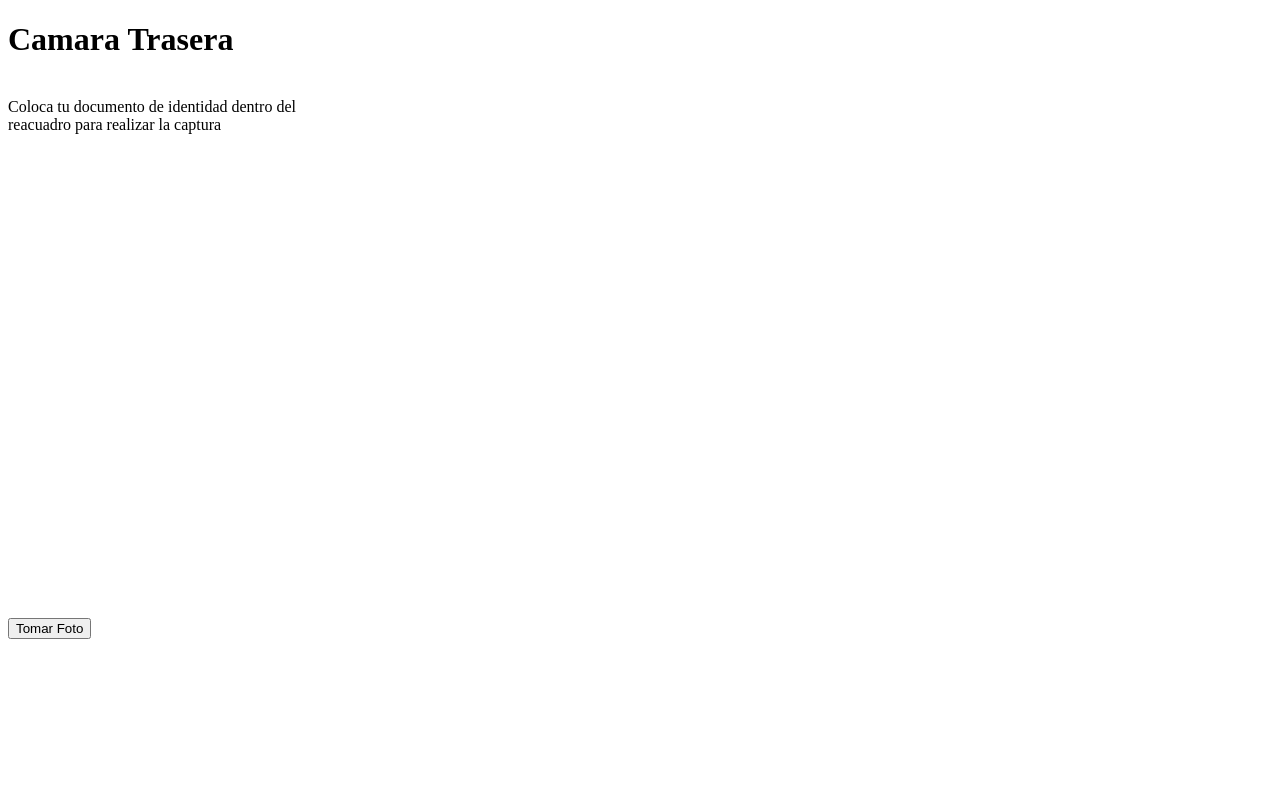
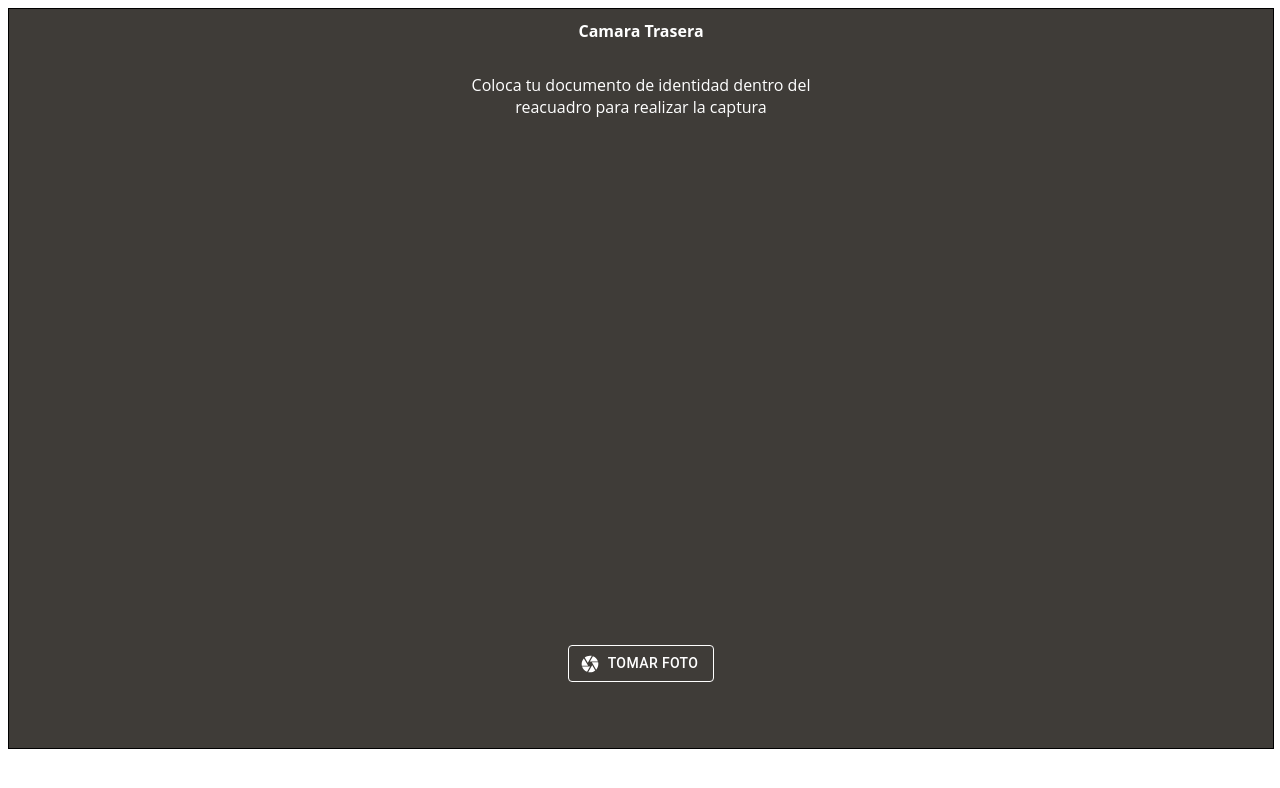
Before and after one commit to AngelArmandoSaldivar/capture-selfie, a React (Create React App) app: page / in a window 1280 px wide. Shown: the top 788 px of the page. Built offline with nearby package versions, Linux system fonts and the light colour scheme; no server answers.

Commit message:
Correción de cambio camara

```diff
--- a/src/App.js
+++ b/src/App.js
@@ -10,6 +10,14 @@ import CardHeader from '@mui/material/CardHeader';
 import Avatar from '@mui/material/Avatar';
 import IconButton, { IconButtonProps } from '@mui/material/IconButton';
 import MoreVertIcon from '@mui/icons-material/MoreVert';
+import CloudUploadIcon from '@mui/icons-material/CloudUpload';
+import { styled } from '@mui/material/styles';
+import CameraIcon from '@mui/icons-material/Camera';
+import ArrowBackIcon from '@mui/icons-material/ArrowBack';//Siguiente
+import ContentCutIcon from '@mui/icons-material/ContentCut'; //Tijeras
+import ReplayIcon from '@mui/icons-material/Replay'; //Volver
+import CheckCircleOutlineIcon from '@mui/icons-material/CheckCircleOutline';//Check Continuar
+
 
 const ImageCropper = () => {
 
@@ -296,15 +304,59 @@ const ImageCropper = () => {
       .catch((error) => console.error(error));
 
   }
+  const estilos = {
+
+    contenedor: {
+      width: '100%',
+      border: '1px solid black',
+      textAlign: 'center',
+      backgroundColor: '#3f3c38',
+      fontFamily:
+      [
+        'Open Sans',
+        'Helvetica',
+        'sans-serif',
+      ].join(','),
+    },
+    botonFoto: {
+      color: 'white',
+      border: '1px solid white'
+    },
+    titulo: {
+      fontSize: '12pt'
+    },
+    subtitulo: {
+      fontSize: '11pt'
+    },
+    textoGeneral: {
+      fontSize: '10pt'
+    },
+    colorTexto: {
+      color: 'white'
+    }
+  }
+
+  const VisuallyHiddenInput = styled('input')({
+    clip: 'rect(0 0 0 0)',
+    clipPath: 'inset(50%)',
+    height: 1,
+    overflow: 'hidden',
+    position: 'absolute',
+    bottom: 0,
+    left: 0,
+    whiteSpace: 'nowrap',
+    width: 1,
+  });
 
   return (
-    <div className='App'>
+    <div className='App' style={estilos.contenedor}>
       { show &&
 
-        <div>
+        <div style={estilos.textoGeneral, estilos.colorTexto}>
           {
             dataSelfie.length == 0 && <>
-            <h1>Camara Trasera</h1><br />
+            <h1 style={estilos.titulo}>Camara Trasera</h1><br />
+
             Coloca tu documento de identidad dentro del <br />
             reacuadro para realizar la captura <br />
             </>
@@ -333,17 +385,29 @@ const ImageCropper = () => {
             audio={false}
             ref={webcamRef}
             screenshotFormat="image/jpeg"
-            width={500}
-            height={480}
-          />
-          <br />
-          <button onClick={onSelectFile}>Tomar Foto</button>
+            style={{width: '100%', height: '500px'}}
+          /><br /><br />
+           <Button
+            component="label"
+            role={undefined}
+            variant="outlined"
+            tabIndex={-1}
+            startIcon={<CameraIcon />}
+            style={estilos.botonFoto}
+            onClick={onSelectFile}
+          >
+            Tomar foto
+          </Button><br /><br /><br /><br />
         </div>
       }
       { show2 &&
-        <div>
-          <h1>Recortar foto</h1>
-          Recorta la foto del documento para obtener un mejor resultado. <br /><br />
+        <div style={{width: '100%', textAlign: 'center'}}>
+          <h1 style={estilos.titulo}>Recortar foto</h1>
+          <span style={estilos.textoGeneral}>
+            Recorta la foto del documento para obtener un mejor resultado.
+          </span>
+          <br /><br />
+          <div style={{width: '100%'}}>
             <ReactCrop
               src={upImg}
               onImageLoaded={onLoad}
@@ -351,34 +415,87 @@ const ImageCropper = () => {
               onChange={(c) => setCrop(c)}
               onComplete={(c) => {onCropComplete(c)}}
             />
+          </div>
           <br /><br />
-          <button onClick={makeClientCrop}>Recortar Foto</button>
-          <span></span> <button onClick={ocultarPasoUno}>Volver a tomar foto</button>
+          <Button
+            component="label"
+            role={undefined}
+            variant="outlined"
+            tabIndex={-1}
+            startIcon={<ContentCutIcon />}
+            style={estilos.botonFoto}
+            onClick={makeClientCrop}
+          >
+            Recortar Foto
+          </Button>
+          <span style={{marginLeft: '20px'}}></span>
+          <Button
+            component="label"
+            role={undefined}
+            variant="outlined"
+            tabIndex={-1}
+            startIcon={<ReplayIcon />}
+            style={estilos.botonFoto}
+            onClick={ocultarPasoUno}
+          >
+            Repetir foto
+          </Button><br/><br/><br/><br/>
         </div>
-
       }
 
       { show3 &&
-        <div>
-        <div>
-          <h2>Foto capturada</h2>
-          Verifique la foto recortada <br /><br />
-          <img alt="Crop" style={{ maxWidth: '100%' }} src={croppedImage} />
+        <div style={estilos.contenedor, estilos.colorTexto}>
+          <div >
+            <h2 style={estilos.titulo}>Foto capturada</h2>
+            <span style={estilos.textoGeneral}>
+              Verifique la foto recortada
+              <br /><br />
+            </span>
+            <img alt="Crop" style={{ width: '30%' }} src={croppedImage} />
           </div><br /><br />
           <div>
-          <button onClick={ocultarPasoTres}>Repetir foto</button>
-          <span></span> <button onClick={pasoSiguiente}>Continuar</button>
+          <Button
+            component="label"
+            role={undefined}
+            variant="outlined"
+            tabIndex={-1}
+            startIcon={<ReplayIcon />}
+            style={estilos.botonFoto}
+            onClick={ocultarPasoTres}
+          >
+            Repetir foto
+          </Button>
+
+          <span style={{marginLeft: '20px'}}></span>
+
+            <Button
+            component="label"
+            role={undefined}
+            variant="outlined"
+            tabIndex={-1}
+            startIcon={<CheckCircleOutlineIcon />}
+            style={estilos.botonFoto}
+            onClick={pasoSiguiente}
+          >
+            Continuar
+          </Button><br/><br/><br/><br/>
           </div>
         </div>
       }
 
       {
         show4 && <>
-          <h1> {carga} </h1>
+        <div style={estilos.contenedor, estilos.colorTexto}>
+
+          <h1 style={estilos.titulo}> {carga} </h1>
+
+        </div>
         </>
       }
     </div>
   );
 
+
+
 }
 export default ImageCropper;
--- a/src/index.css
+++ b/src/index.css
@@ -11,3 +11,6 @@ code {
   font-family: source-code-pro, Menlo, Monaco, Consolas, 'Courier New',
     monospace;
 }
+.app {
+  width: 100%;
+}
--- a/src/styles.css
+++ b/src/styles.css
@@ -0,0 +1,3 @@
+.App {
+    width: 100%;
+}
```
Lines whose indentation alone changed are shown as unchanged.
